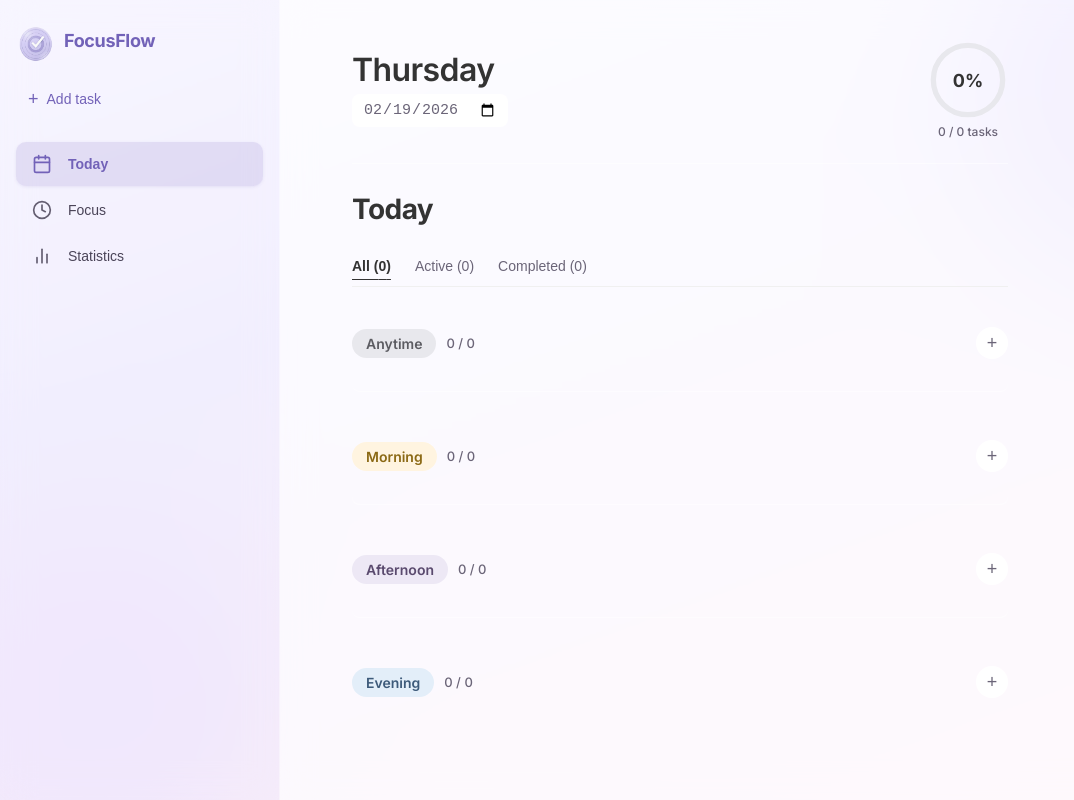
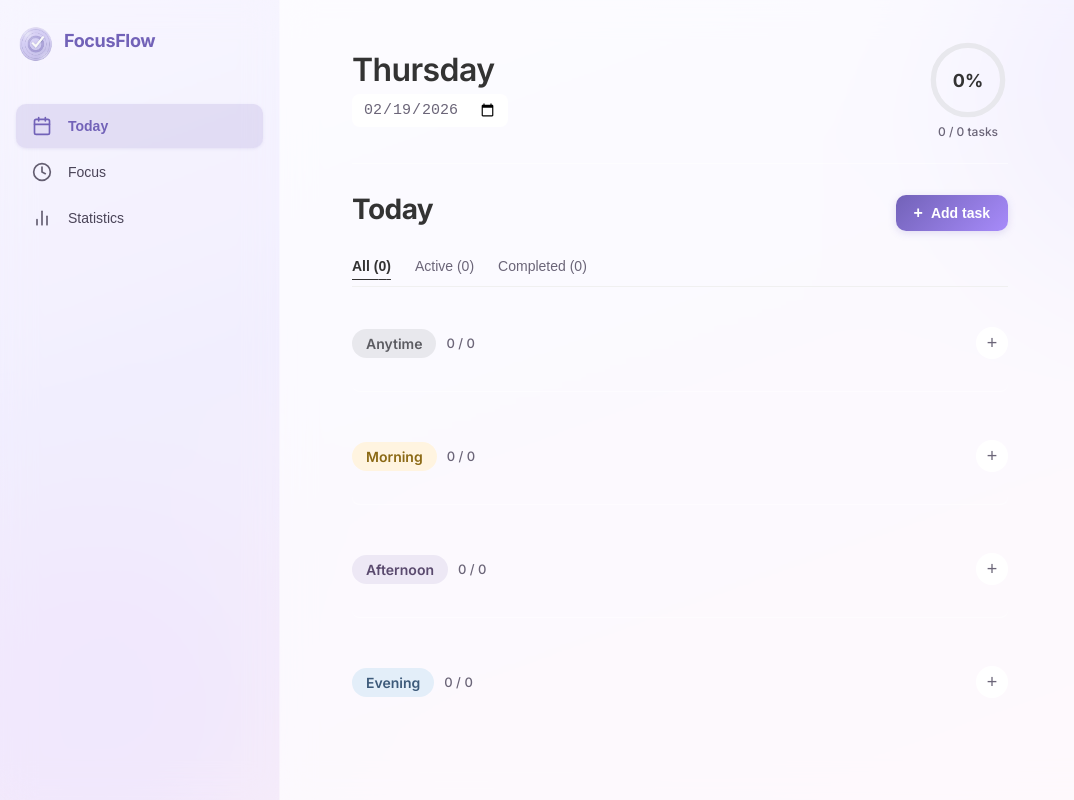
Before and after one commit to JINGJINGPAN1/FocusFlow, a website with bundled scripts: page public/index.html in a window 1280 px wide. Shown: the whole page, without its empty margins (0-1074 px from the left). Built offline with nearby package versions, Linux system fonts and the light colour scheme; files whose address does not match are found by name.

Commit message:
move the add task button to the tasks page

```diff
--- a/public/css/modules/navigation.css
+++ b/public/css/modules/navigation.css
@@ -111,36 +111,11 @@
   letter-spacing: -0.02em;
 }
 
-.sidebar-add-btn {
-  display: flex;
-  align-items: center;
-  gap: 8px;
-  width: 100%;
-  padding: 10px 12px;
-  border: none;
-  border-radius: 8px;
-  background: transparent;
-  color: var(--primary-purple);
-  font-size: 14px;
-  font-weight: 500;
-  cursor: pointer;
-  transition: background 0.15s;
-}
-
-.sidebar-add-btn:hover {
-  background: var(--primary-purple-soft);
-}
-
-.sidebar-add-icon {
-  font-size: 18px;
-  line-height: 1;
-}
-
 .sidebar-nav {
   display: flex;
   flex-direction: column;
   gap: 2px;
-  margin-top: 16px;
+  margin-top: 24px;
 }
 
 .sidebar-nav-item {
--- a/public/css/modules/tasks.css
+++ b/public/css/modules/tasks.css
@@ -84,21 +84,29 @@
 }
 
 .add-task-btn {
-  background: var(--text-main);
-  color: white;
-  border: none;
-  padding: 10px 20px;
-  border-radius: 12px;
-  font-size: 14px;
-  font-weight: 500;
-  cursor: pointer;
   display: flex;
   align-items: center;
-  gap: 6px;
+  gap: 8px;
+  padding: 10px 18px;
+  border: none;
+  border-radius: 10px;
+  background: linear-gradient(135deg, var(--primary-purple) 0%, var(--primary-purple-light) 100%);
+  color: white;
+  font-size: 14px;
+  font-weight: 600;
+  cursor: pointer;
+  box-shadow: 0 2px 8px rgba(114, 98, 184, 0.2);
+  transition: all 0.2s ease;
 }
 
 .add-task-btn:hover {
-  opacity: 0.9;
+  transform: translateY(-1px);
+  box-shadow: 0 4px 12px rgba(114, 98, 184, 0.25);
+}
+
+.add-task-icon {
+  font-size: 16px;
+  line-height: 1;
 }
 
 .filter-nav {
--- a/public/index.html
+++ b/public/index.html
@@ -22,10 +22,6 @@
         <img src="/favicon.png" alt="FocusFlow" style="width: 40px; height: 40px;" />
         <h1 class="sidebar-logo" style="color: var(--primary-purple);">FocusFlow</h1>
       </div>
-      <button class="sidebar-add-btn" id="addTaskBtn">
-        <span class="sidebar-add-icon">+</span>
-        <span>Add task</span>
-      </button>
       <nav class="sidebar-nav">
         <button class="sidebar-nav-item active" data-page="tasks">
           <span class="sidebar-nav-icon" aria-hidden="true">
@@ -78,6 +74,10 @@
 
           <div class="page-header">
             <h1 class="page-title" id="tasksPageTitle">Today</h1>
+            <button class="add-task-btn" id="addTaskBtn">
+              <span class="add-task-icon">+</span>
+              <span>Add task</span>
+            </button>
           </div>
 
           <div class="filter-nav">
```
